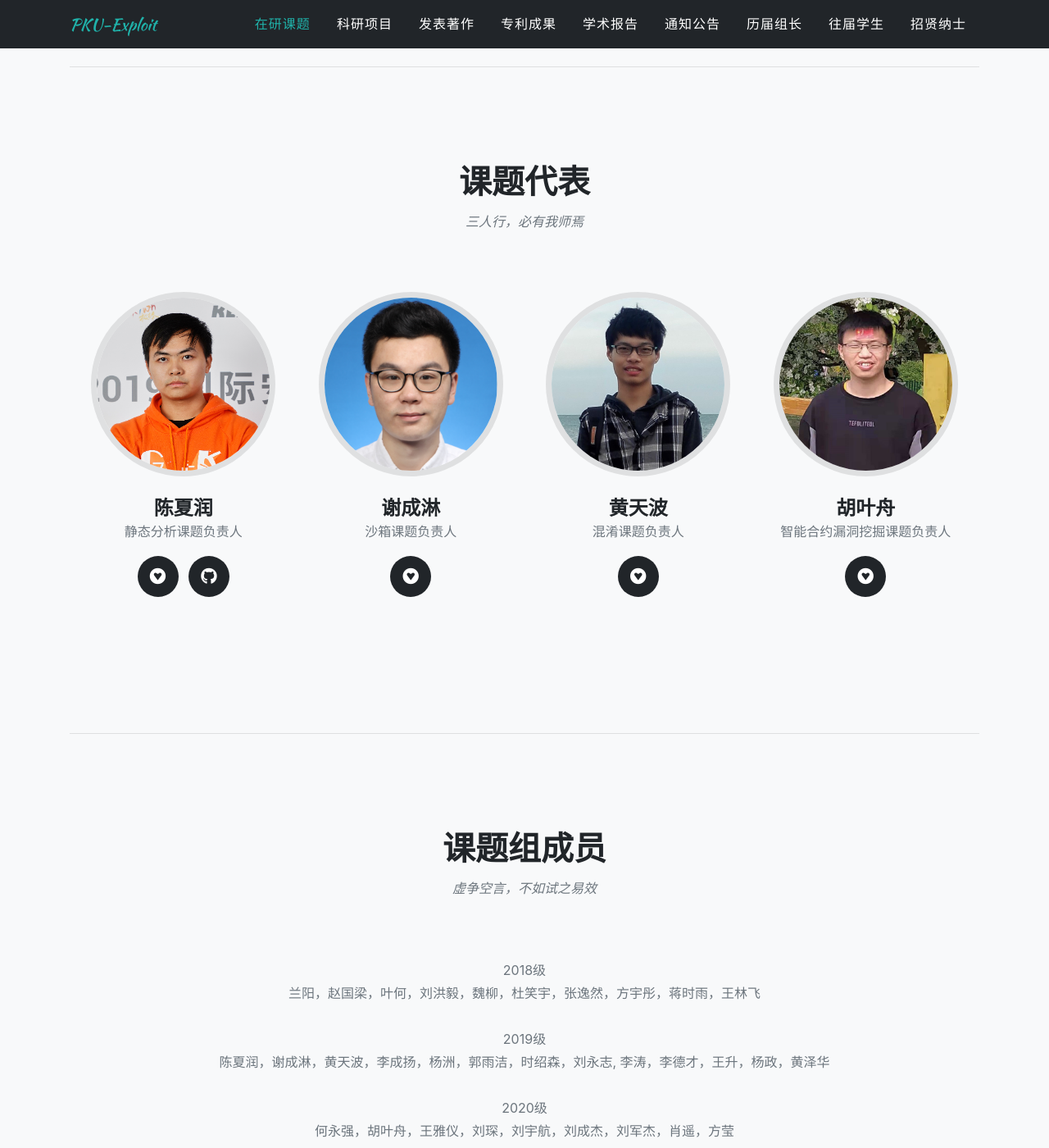
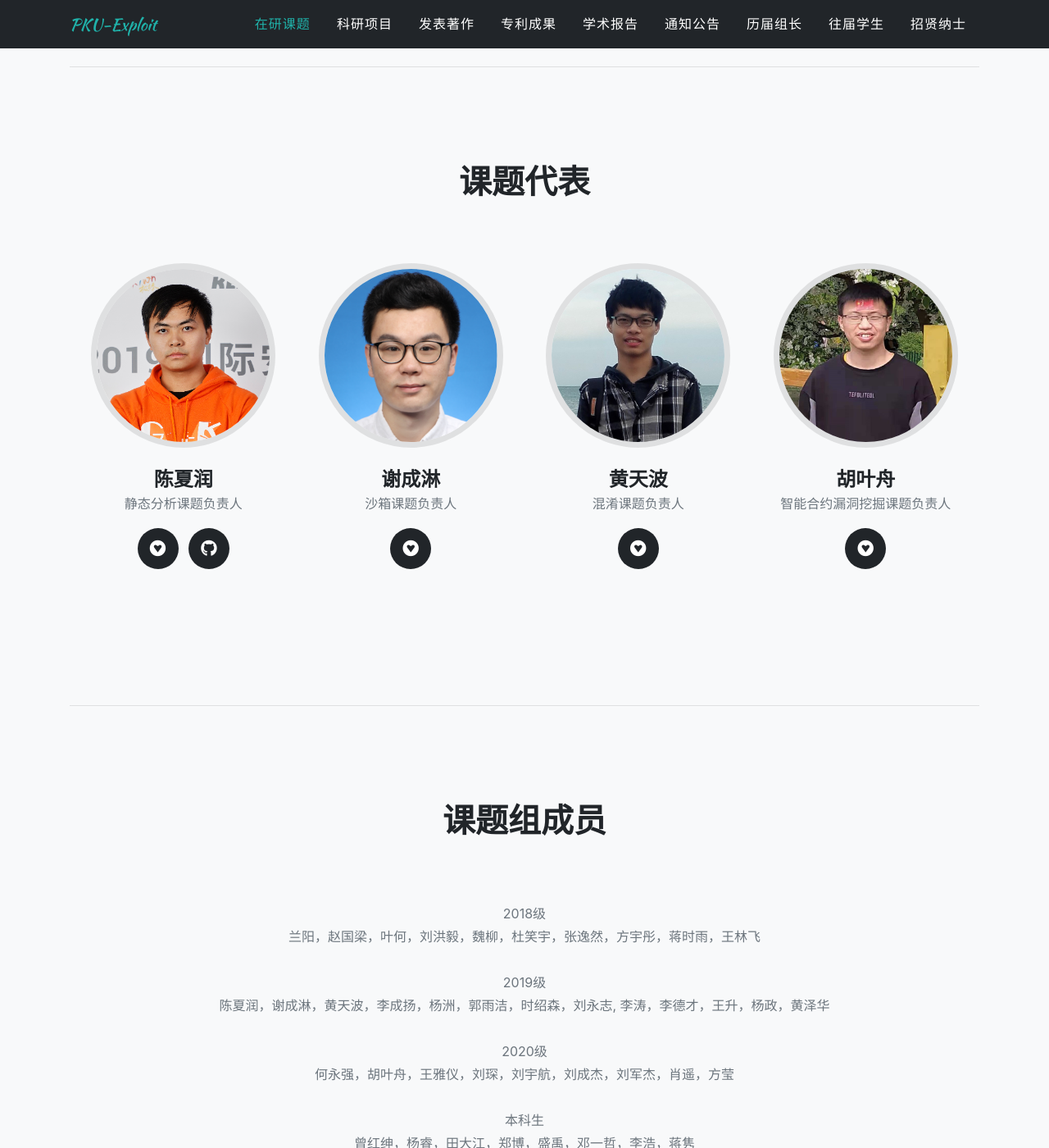
Before and after one commit to xxycfhb/xxycfhb.github.io, a Jekyll site: the page built from pages/current.html, in a window 1280 px wide and 1400 px high, scrolled down 1449 px. Shown: the whole window at 82% size. Built offline with Jekyll 4.4.1, drawn with Linux system fonts in a browser that asks for light colours; some web fonts are replaced.

Commit message:
Update sitetext.yml

```diff
--- a/_data/sitetext.yml
+++ b/_data/sitetext.yml
@@ -314,7 +314,7 @@ currentprogram:
 
 team:
     title: "课题代表"
-    text: "三人行，必有我师焉"
+    text:
     section: team
     people:
       - name: "陈夏润"
@@ -350,7 +350,7 @@ team:
 
 currentstudent:
     title: "课题组成员"
-    text: "虚争空言，不如试之易效"
+    text:
     person: "2018级<br>兰阳，赵国梁，叶何，刘洪毅，魏柳，杜笑宇，张逸然，方宇彤，蒋时雨，王林飞   <br><br>
              2019级<br>陈夏润，谢成淋，黄天波，李成扬，杨洲，郭雨洁，时绍森，刘永志, 李涛，李德才，王升，杨政，黄泽华 <br><br>
              2020级<br>何永强，胡叶舟，王雅仪，刘琛，刘宇航，刘成杰，刘军杰，肖遥，方莹 <br><br>
```
